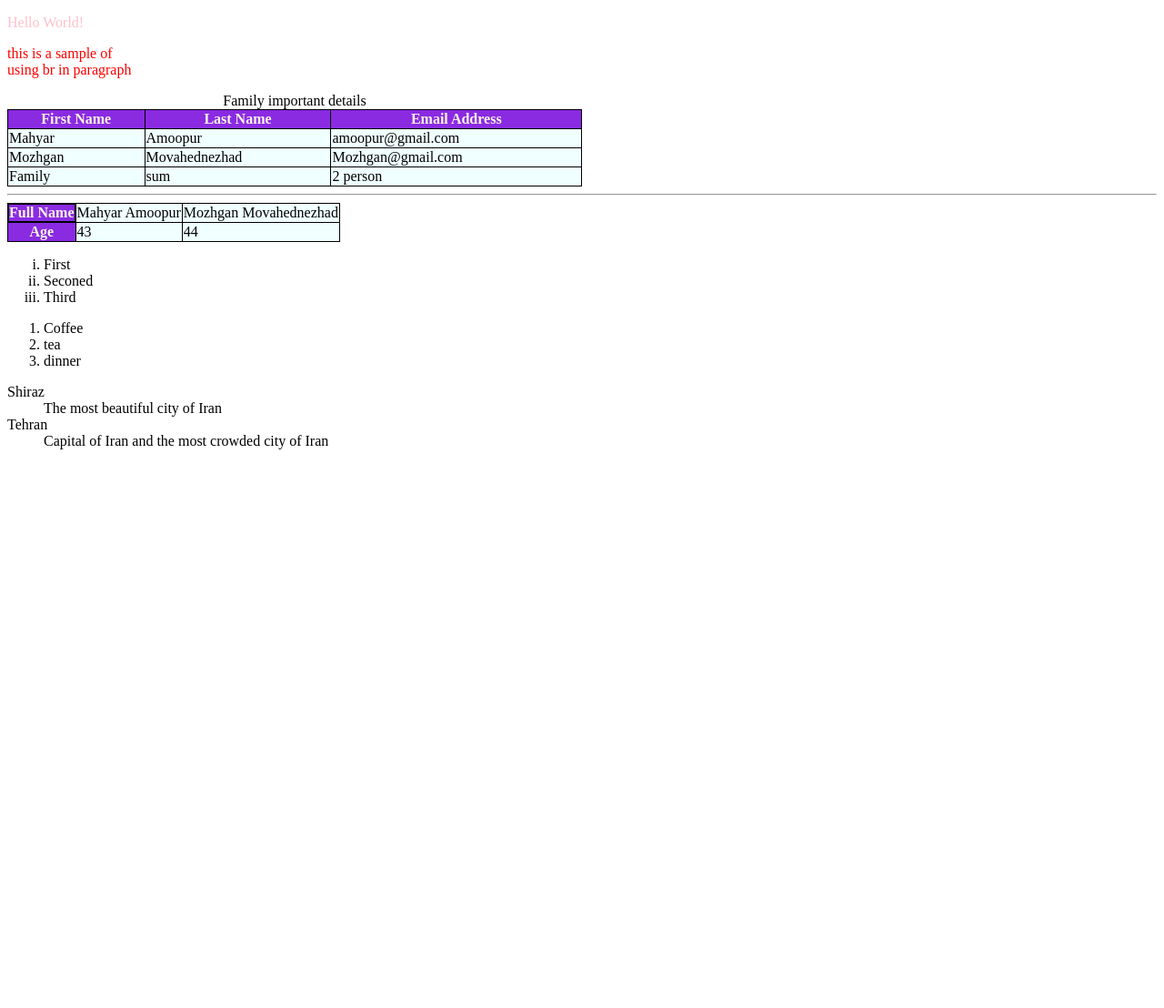
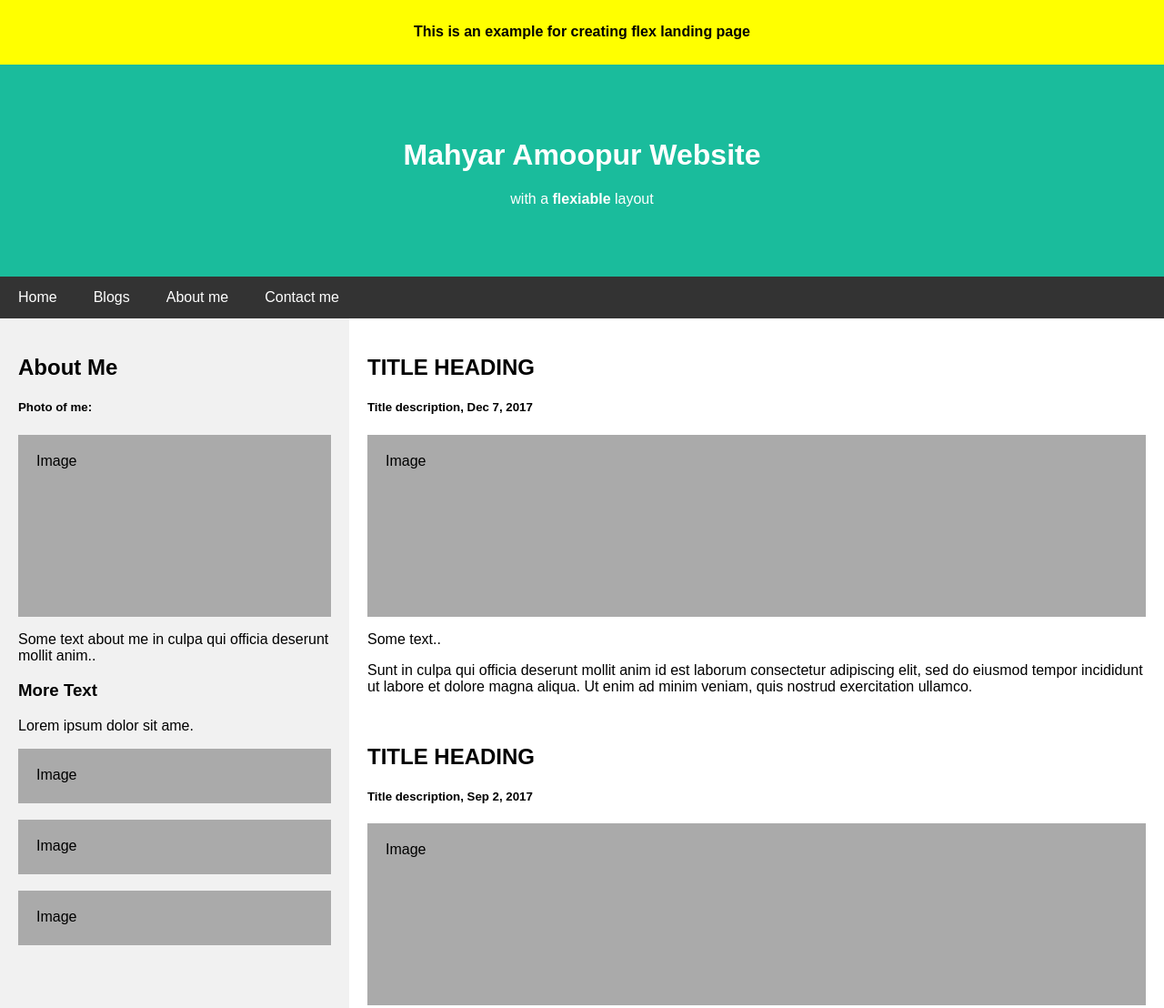
Before and after one commit to MahyarAmoopur/BootCamp_FrontEnd, a plain HTML site: page index.html in a window 1280 px wide. Shown: the top 1108 px of the page at 91% size. Before the commit the page ends 800 px from the top, so only its background shows below. Drawn offline with Linux system fonts and the light colour scheme.

Commit message:
first blog page

```diff
--- a/index.html
+++ b/index.html
@@ -2,73 +2,65 @@
 <html lang="en-US">
     <head>
         <title>BootCamp Front End Developer Course</title>
+        <meta charset="UTF-8" lang="en-US">
+        <meta name="keywords" content="HTML,CSS,JavaScript">
+        <meta name="description" content="Learning basic HTML,CSS and Javascript">
+        <meta name="viewport" content="width=device-width , initial-scale= 1.0">
+        <meta name="author" content="Mahyar Amoopur">
+
         <link rel="stylesheet" href="./style.css"/>
     </head>
     <body>
-        <p class="test" id="demo" style="color:pink;">Hello World!</p>
-        <p>this is a sample of <br> using br in paragraph </p>
-        <div></div>
-        <!-- Using of Table-->
-        <table class="FamilyTable">
-            <caption>Family important details</caption>
-           <thead>
-            <tr>
-                <th >First Name</th>
-                <th>Last Name</th>
-                <th>Email Address</th>
-            </tr>
-            </thead>
-            <tbody>
-            <tr>
-                <td>Mahyar</td>
-                <td>Amoopur</td>
-                <td>amoopur@gmail.com</td>
+        <!-- Note-->
+        <div class="header-note">
+            <h4 style="text-align:center">This is an example for creating flex landing page</h4>
+        </div>
 
-            </tr>
-            <tr>
-                <td>Mozhgan</td>
-                <td>Movahednezhad</td>
-                <td>Mozhgan@gmail.com</td>
-            </tr>
-        </tbody>
-        <tfoot>
-            <tr>
-                <td>Family </td>
-                <td>sum</td>
-                <td>2 person</td>
-            </tr>
-        </tfoot>
-        </table>
-      <hr>
-        <table>
-            <tr>
-                <th  style="width: 40%; display:table-header-group ; ">Full Name</th>
-                <td>Mahyar Amoopur</td>
-                <td>Mozhgan Movahednezhad</td>
-            </tr>
-            <tr>
-                <th>Age</th>
-                <td>43</td>
-                <td>44</td>
-            </tr>
-        </table>
-        <ul>
-            <li>First</li>
-            <li>Seconed</li>
-            <li>Third</li>
-        </ul>
-        <ol>
-            <li>Coffee</li>
-            <li>tea</li>
-            <li>dinner </li>
+        <!--Header-->
+        <div class="header">
+         <h1>Mahyar Amoopur Website</h1>
+         <p>with a <b>flexiable</b> layout</p>
+        </div>
 
-        </ol>
-        <dl>
-            <dt>Shiraz </dt>
-            <dd>The most beautiful city of Iran</dd>
-            <dt>Tehran</dt>
-            <dd>Capital of Iran and the most crowded city of Iran</dd>
-        </dl>
+        <!--Navigation Bar-->
+        <div class="navbar">
+            <a href="#Home">Home</a>
+            <a href="#Blogs">Blogs</a>
+            <a href="#about">About me</a>
+            <a href="#contact">Contact me</a>
+
+        </div>
+        <div class="row">
+            <div class="side">
+                <h2>About Me</h2>
+                <h5>Photo of me:</h5>
+                <div class="fakeimg" style="height:200px;">Image</div>
+                <p>Some text about me in culpa qui officia deserunt mollit anim..</p>
+                <h3>More Text</h3>
+                <p>Lorem ipsum dolor sit ame.</p>
+                <div class="fakeimg" style="height:60px;">Image</div><br>
+                <div class="fakeimg" style="height:60px;">Image</div><br>
+                <div class="fakeimg" style="height:60px;">Image</div>
+              </div>
+              <div class="main">
+                <h2>TITLE HEADING</h2>
+                <h5>Title description, Dec 7, 2017</h5>
+                <div class="fakeimg" style="height:200px;">Image</div>
+                <p>Some text..</p>
+                <p>Sunt in culpa qui officia deserunt mollit anim id est laborum consectetur adipiscing elit, sed do eiusmod tempor incididunt ut labore et dolore magna aliqua. Ut enim ad minim veniam, quis nostrud exercitation ullamco.</p>
+                <br>
+                <h2>TITLE HEADING</h2>
+                <h5>Title description, Sep 2, 2017</h5>
+                <div class="fakeimg" style="height:200px;">Image</div>
+                <p>Some text..</p>
+                <p>Sunt in culpa qui officia deserunt mollit anim id est laborum consectetur adipiscing elit, sed do eiusmod tempor incididunt ut labore et dolore magna aliqua. Ut enim ad minim veniam, quis nostrud exercitation ullamco.</p>
+              </div>
+        </div>
+        <!-- Footer -->
+<div class="footer">
+    <h2>Footer</h2>
+  </div>
+
     </body>
 
 
--- a/style.css
+++ b/style.css
@@ -1,30 +1,63 @@
-p {
-    color: red;
+body{
+    font-family: Arial, Helvetica, sans-serif;
+    margin: 0;
 }
-.test {
-    color: green;
+.header{
+    padding: 60px;
+    background: #1abc9c;
+    color:white;
+    text-align: center;
 }
-#demo{
-    color:blue;
+
+.header-note{
+    background-color: yellow;
+    padding: 5px;
 }
-table,th,td{
-    border: 1px solid black;
-    border-collapse: collapse;
-    background-color: azure;
+.navbar{
+    display: flex;
+    background-color:#333;
 }
-.FamilyTable {
-    width: 50%;
+
+.navbar a {
+    color: white;
+    padding: 14px 20px;
+    text-decoration: none;
+    text-align: center;
 }
-thead {
-   display: table-header-group;
-   vertical-align: middle;
-   border-color: inherit;
+.navbar a:hover{
+    background-color: #ddd;
+    color:black;
+}
+.row{
+    display: flex;
+    flex-wrap: wrap;
 
 }
-th{
-    background-color: blueviolet;
-    color: oldlace;
+.side {
+    flex:30%;
+    background-color: #f1f1f1;
+    padding:20px;
 }
-ul{
-    list-style-type: lower-roman;
+.main{
+    flex:70%;
+    background-color: white;
+    padding: 20px;
 }
+.fakeimg {
+    background-color: #aaa;
+    width: 100%;
+    padding: 20px;
+  }
+  .footer {
+    padding: 20px;
+    text-align: center;
+    background: #ddd;
+  }
+  @media screen and (max-width: 700px) {
+    .row, .navbar {
+      flex-direction: column;
+    }
+  }
+  * {
+    box-sizing: border-box;
+  }
```
